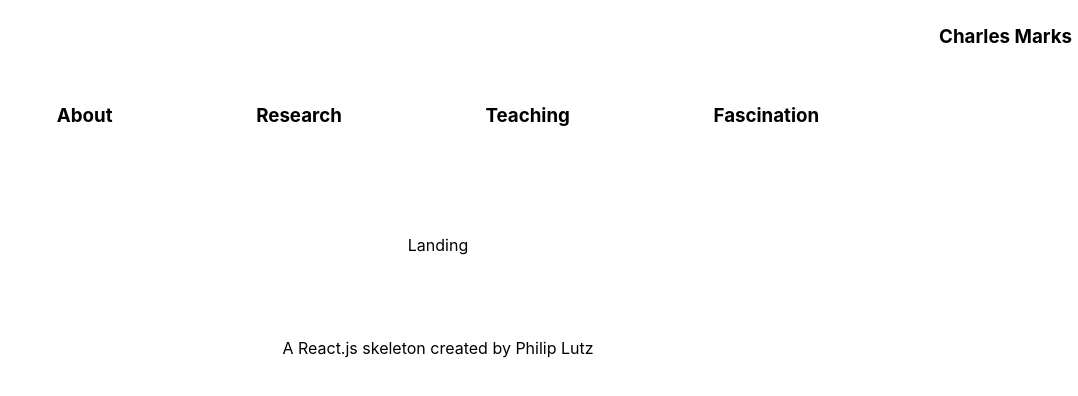
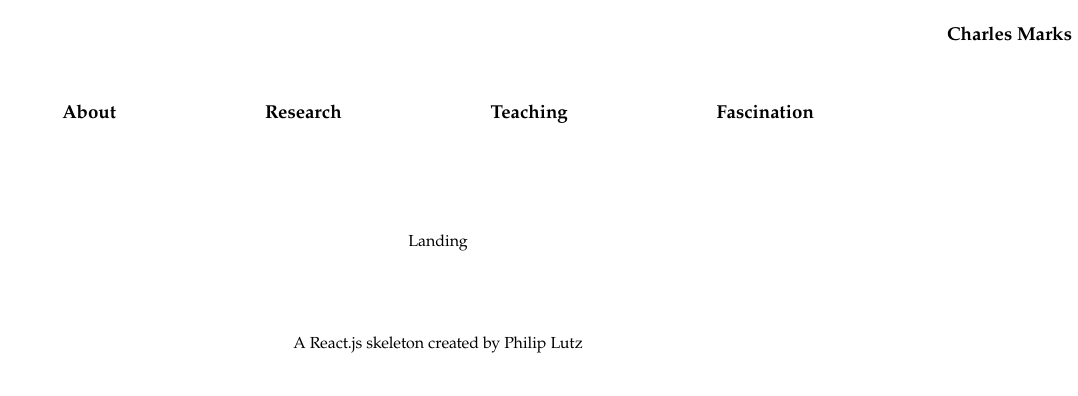
Before and after one commit to cmarkymark/portfolio-marks, a React (Create React App) app: page / in a window 1280 px wide. Shown: the top 396 px of the page, without its empty margins (202-1280 px from the left). Built offline with nearby package versions, Linux system fonts and the light colour scheme.

Commit message:
Update index.css

```diff
--- a/src/index.css
+++ b/src/index.css
@@ -1,8 +1,6 @@
 body {
   margin: 0;
-  font-family: -apple-system, BlinkMacSystemFont,
-    'Ubuntu',
-    sans-serif;
+  font-family: Garamond;
   -webkit-font-smoothing: antialiased;
   -moz-osx-font-smoothing: grayscale;
 }
```
